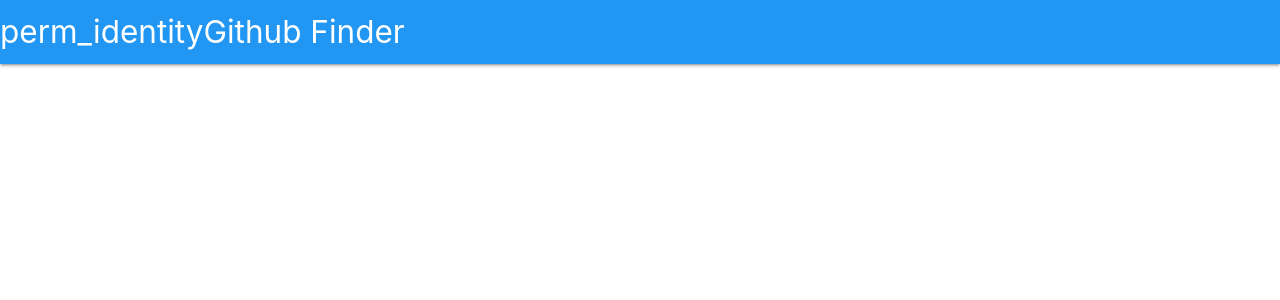
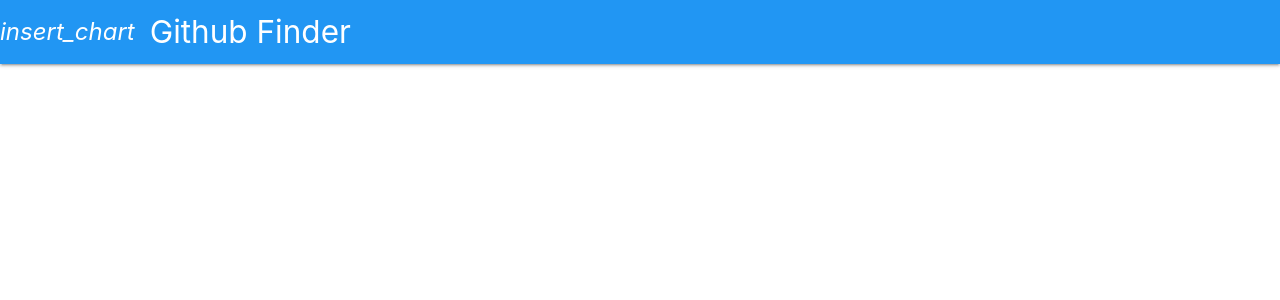
Before and after one commit to jideabdqudus/github-finder, a React (Create React App) app: page / in a window 1280 px wide. Shown: the top 300 px of the page. Built offline with nearby package versions, Linux system fonts and the light colour scheme; the HTML template or start-up script is replaced by a standard one.

Commit message:
first commit

```diff
--- a/src/components/Navbar.js
+++ b/src/components/Navbar.js
@@ -9,7 +9,7 @@
       <div>
         <nav style={{ marginBottom: "30px" }} className="blue">
           <div className="nav-wrapper">
-          <a href ="#" className = "brand-logo left"><span className="material-icons">perm_identity</span>Github Finder</a>
+          <a href ="#" className = "brand-logo left"><i className="large material-icons">insert_chart</i>Github Finder</a>
           </div>
         </nav>
       </div>
```
